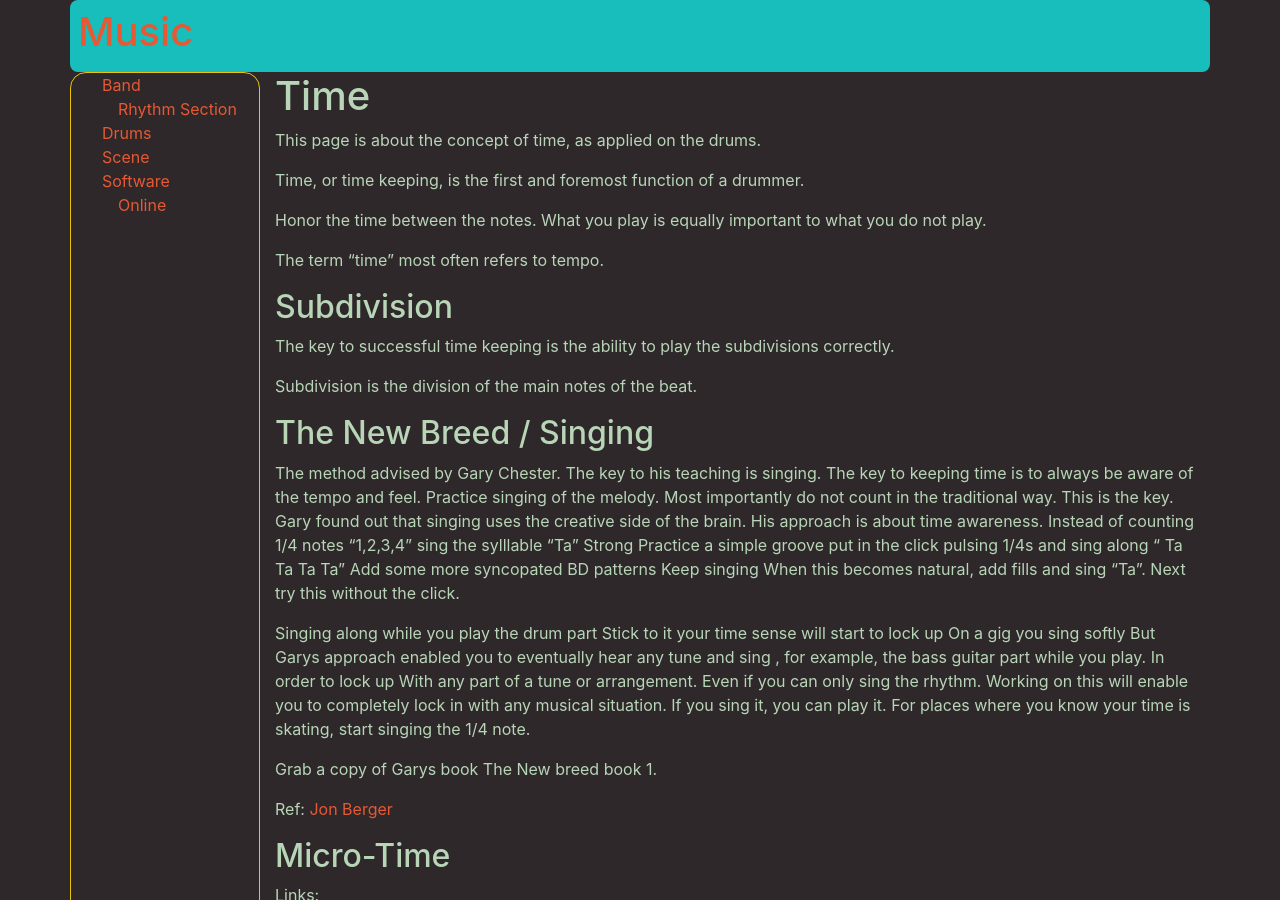
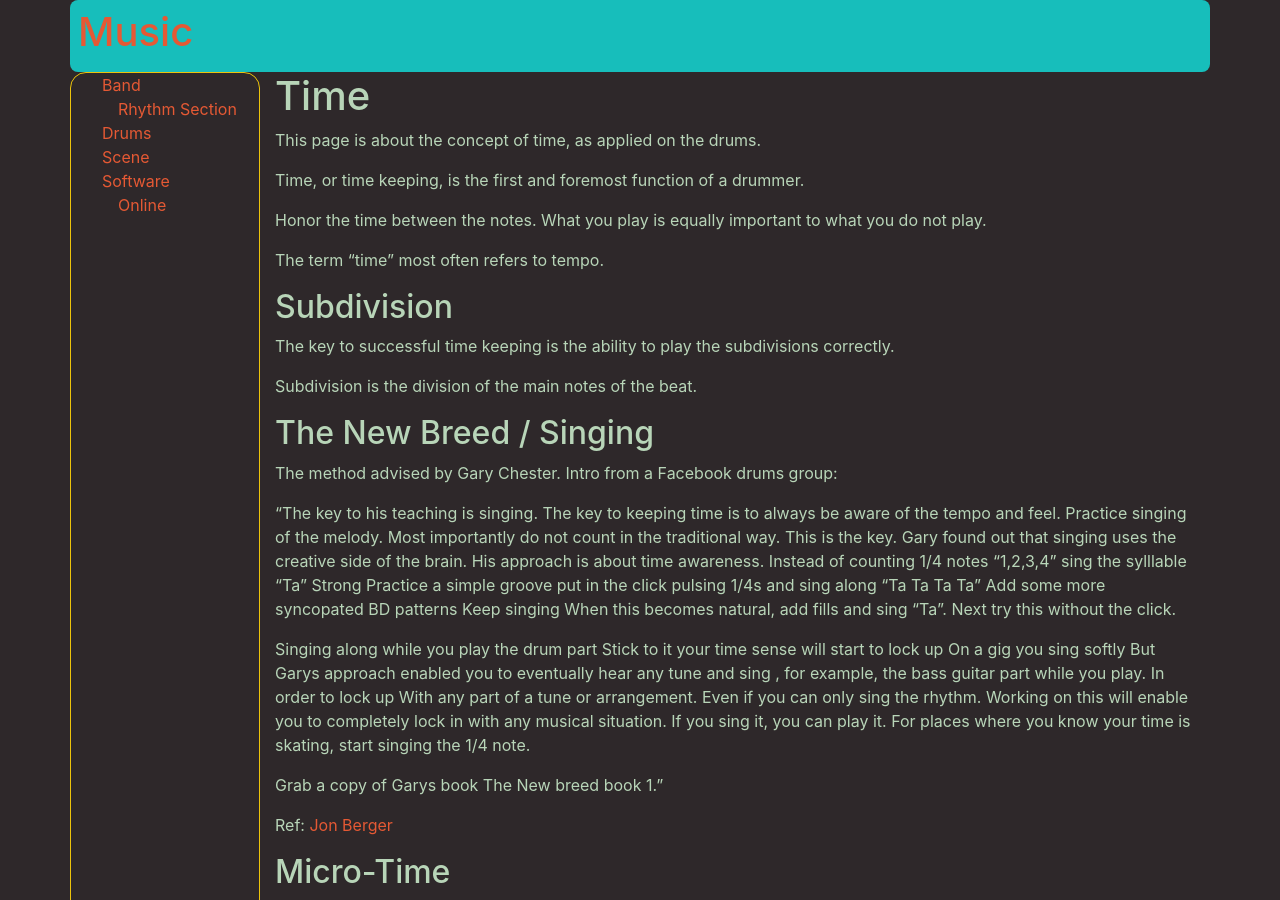
Before and after one commit to MisterY/music-site, a Jekyll site: the page built from drums/time.md, in a window 1280 px wide and 900 px high. Built offline with Jekyll 4.4.1, drawn with Linux system fonts in a browser that asks for light colours; nearby versions of some CDN libraries; our own code applies the rules of GitHub Pages for plain Markdown files.

Commit message:
formatting

```diff
--- a/drums/time.md
+++ b/drums/time.md
@@ -16,11 +16,12 @@ Subdivision is the division of the main notes of the beat.
 
 ## The New Breed / Singing
 
-The method advised by Gary Chester.
-The key to his teaching is singing. The key to keeping time is to always be aware of the tempo and feel. Practice singing of the melody. Most importantly do not count in the traditional way. This is the key. Gary found out that singing uses the creative side of the brain. His approach is about time awareness.
+The method advised by Gary Chester. Intro from a Facebook drums group:
+
+"The key to his teaching is singing. The key to keeping time is to always be aware of the tempo and feel. Practice singing of the melody. Most importantly do not count in the traditional way. This is the key. Gary found out that singing uses the creative side of the brain. His approach is about time awareness.
 Instead of counting 1/4 notes "1,2,3,4" sing the sylllable "Ta"
 Strong
-Practice a simple groove put in the click pulsing 1/4s and sing along “ Ta Ta Ta Ta”
+Practice a simple groove put in the click pulsing 1/4s and sing along “Ta Ta Ta Ta”
 Add some more syncopated BD patterns
 Keep singing
 When this becomes natural, add fills and sing "Ta".
@@ -35,7 +36,7 @@ Working on this will enable you to completely lock in with any musical situation
 If you sing it, you can play it.
 For places where you know your time is skating, start singing the 1/4 note.
 
-Grab a copy of Garys book The New breed book 1.
+Grab a copy of Garys book The New breed book 1."
 
 Ref: [Jon Berger](https://www.youtube.com/watch?v=NOK7lu2buCM)
 
```
